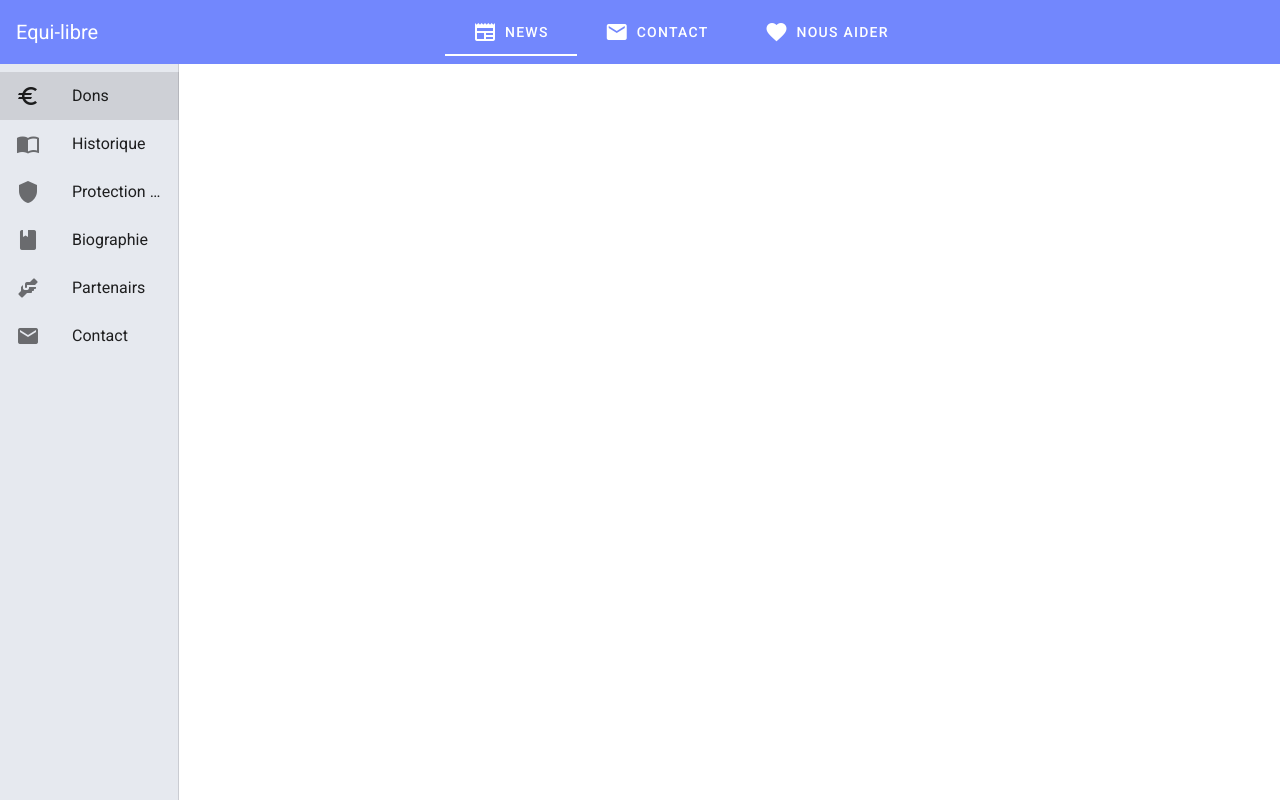
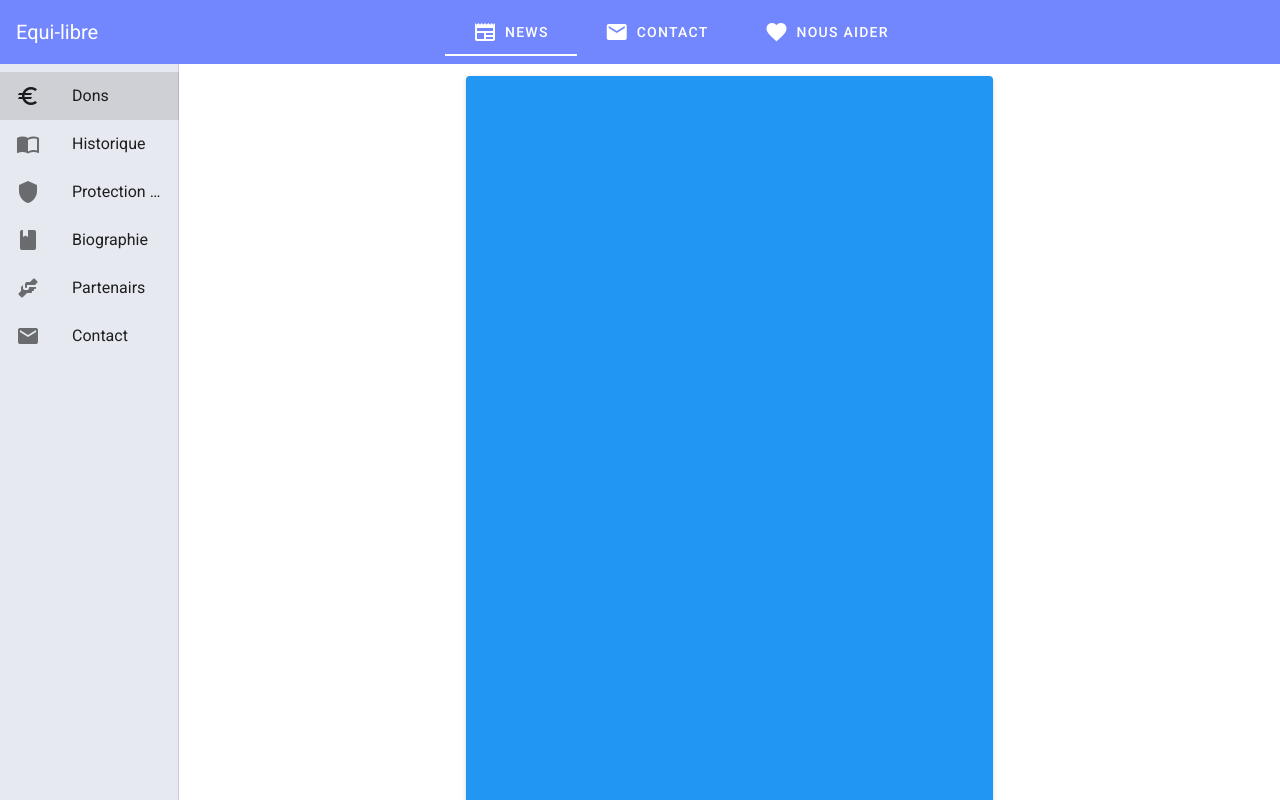
Before and after one commit to MatBat30/site-asso-equi-libre, a Nuxt app: page / in a window 1280 px wide. Shown: the top 800 px of the page. Built offline with nearby package versions, Linux system fonts and the light colour scheme.

Commit message:
card acceuil

```diff
--- a/package.json
+++ b/package.json
@@ -18,6 +18,7 @@
     "webpack": "^4.46.0"
   },
   "devDependencies": {
+    "@nuxt/types": "~2.15.0",
     "@nuxtjs/vuetify": "^1.12.3"
   }
 }
--- a/pages/index.vue
+++ b/pages/index.vue
@@ -1,7 +1,9 @@
 <template>
   <v-row justify="center" align="center">
     <v-col cols="12" sm="8" md="6">
+      <v-card color="blue" height="1000px">
 
+      </v-card>
     </v-col>
   </v-row>
 </template>
```
Also changed, not shown: 1 other file (tests, documents, lock files or other folders).
